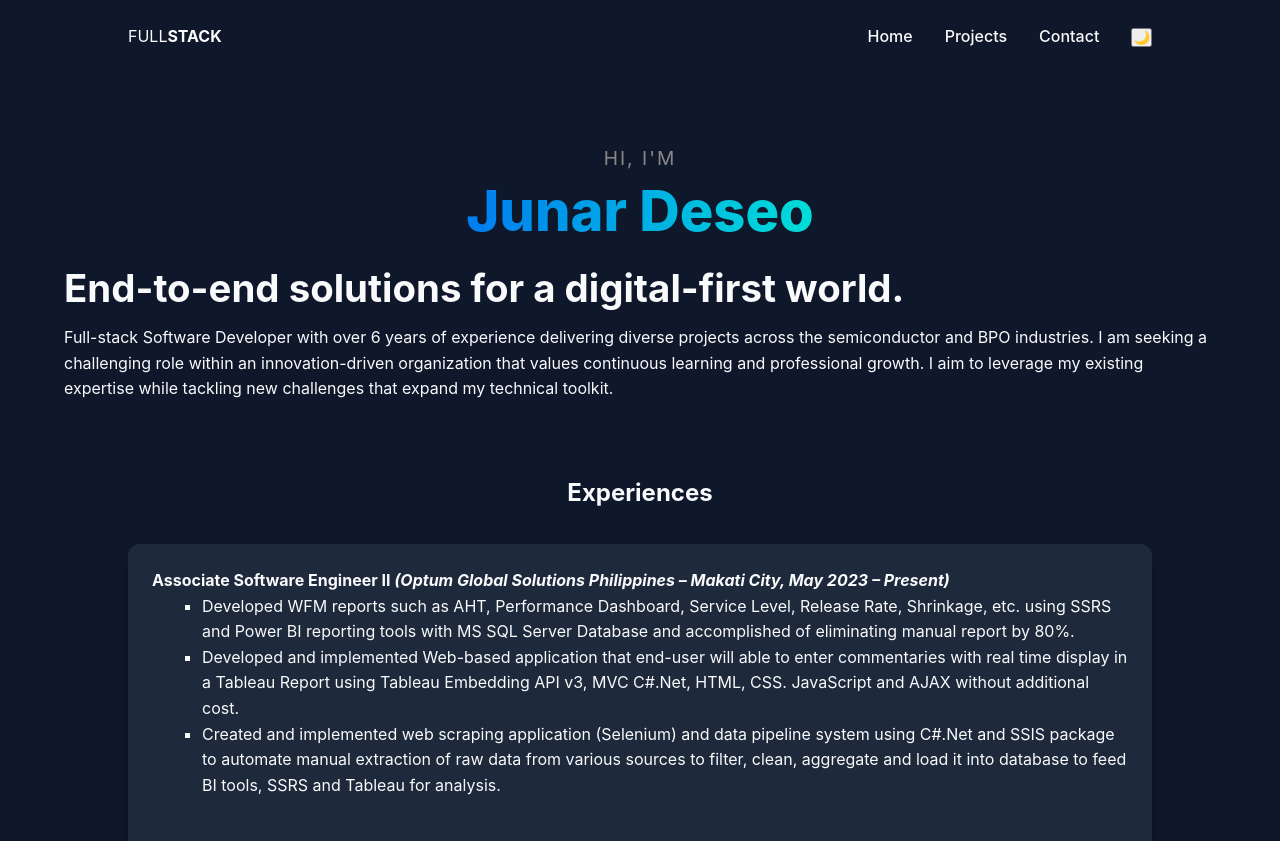
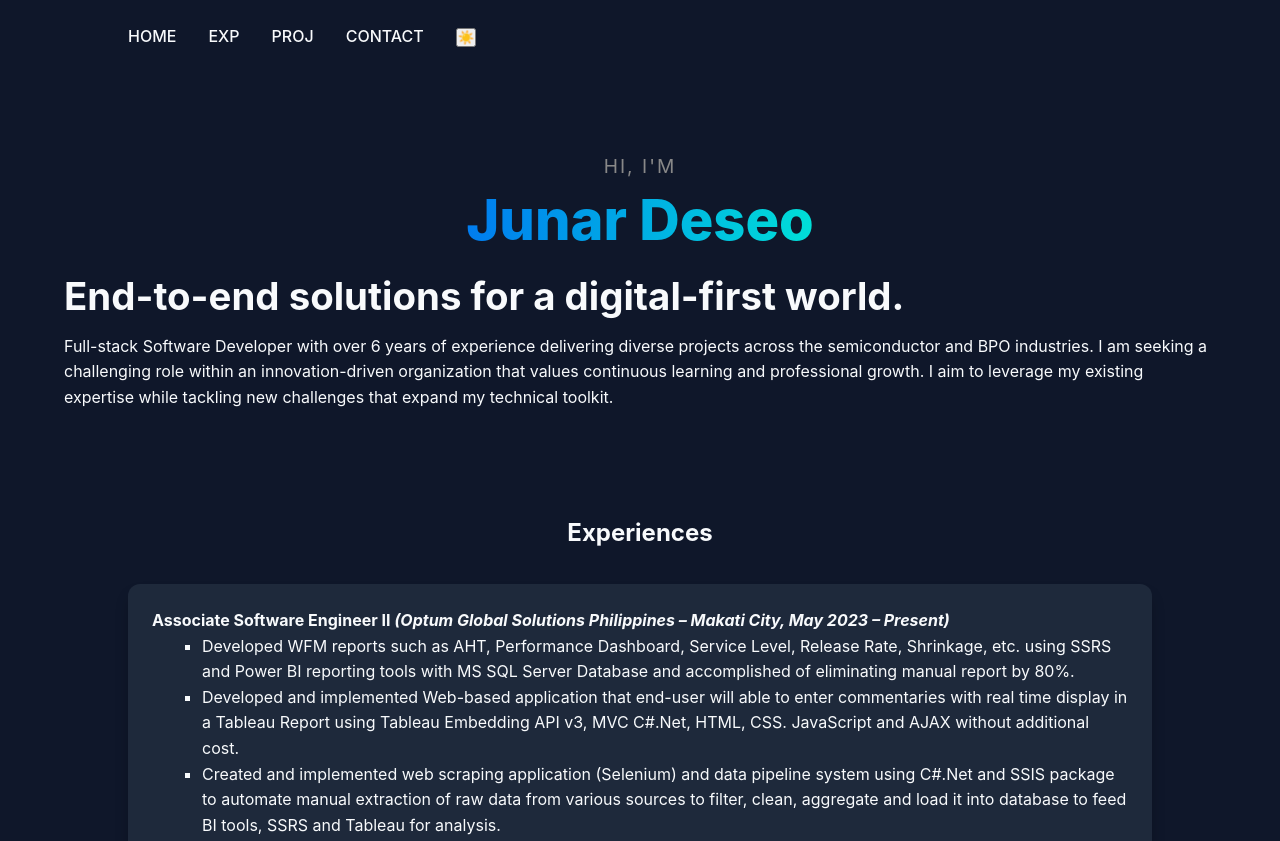
Before and after one commit to JunarDeseo/CV, a plain HTML site: page index.html in a window 1280 px wide. Shown: the top 841 px of the page. Drawn offline with Linux system fonts and the light colour scheme.

Commit message:
Add files via upload
alignment update

```diff
--- a/gem_.css
+++ b/gem_.css
@@ -78,6 +78,7 @@ h1 { font-size: clamp(2.4rem, 2vw, 4rem); line-height: 1.1; margin-bottom: 1rem;
 
 .section-title {
     display: flex;
+    padding-top: 40px;
     justify-content: center;
     align-items: center;
 }
@@ -107,7 +108,7 @@ footer { text-align: center; padding: 5rem 10%; background: var(--secondary); ma
     display: flex;
     flex-direction: column;
     align-items: center; /* Centers it with your existing hero content */
-    padding-top: 2%;
+    padding-top: 40px;
 }
 
 .greeting {
--- a/index.html
+++ b/index.html
@@ -8,12 +8,13 @@
     </head>
 <body>
     <nav class="navbar">
-        <div class="logo">FULL<span>STACK</span></div>
+        <!--<div class="logo">FULL<span>STACK</span></div>-->
         <ul class="nav-links">
-            <li><a href="#home">Home</a></li>
-            <li><a href="#projects">Projects</a></li>
-            <li><a href="#contact">Contact</a></li>
-            <li><button id="theme-toggle" aria-label="Toggle Dark Mode">🌙</button></li>
+            <li><a href="#home">HOME</a></li>
+            <li><a href="#Exp">EXP</a></li>
+            <li><a href="#projects">PROJ</a></li>
+            <li><a href="#contact">CONTACT</a></li>
+            <li><button id="theme-toggle" aria-label="Toggle Dark Mode">☀️</button></li>
         </ul>
     </nav>
 
@@ -31,7 +32,7 @@
         </div>
     </header>
 
-    <section class="section">
+    <section id="Exp" class="section">
         <h2 class="section-title">Experiences</h2>
          <div class="project-grid">
             <div class="project-card">
```
